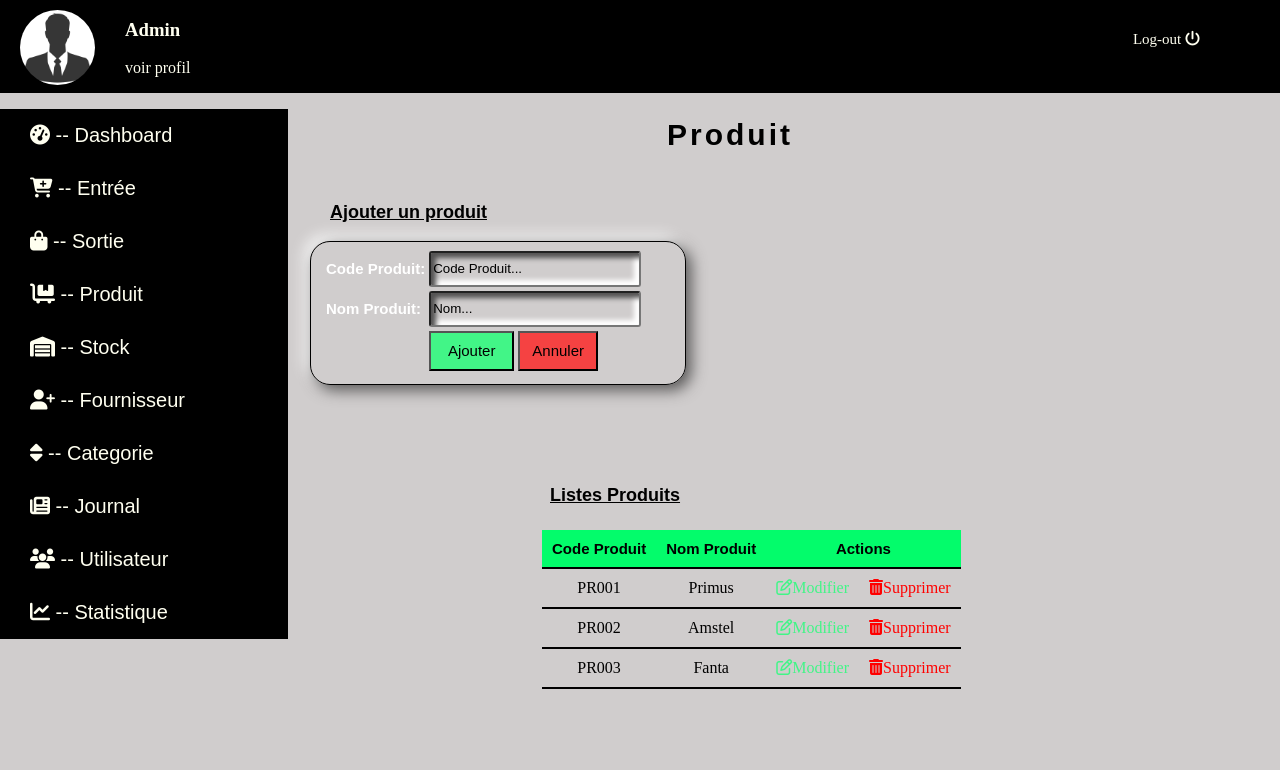
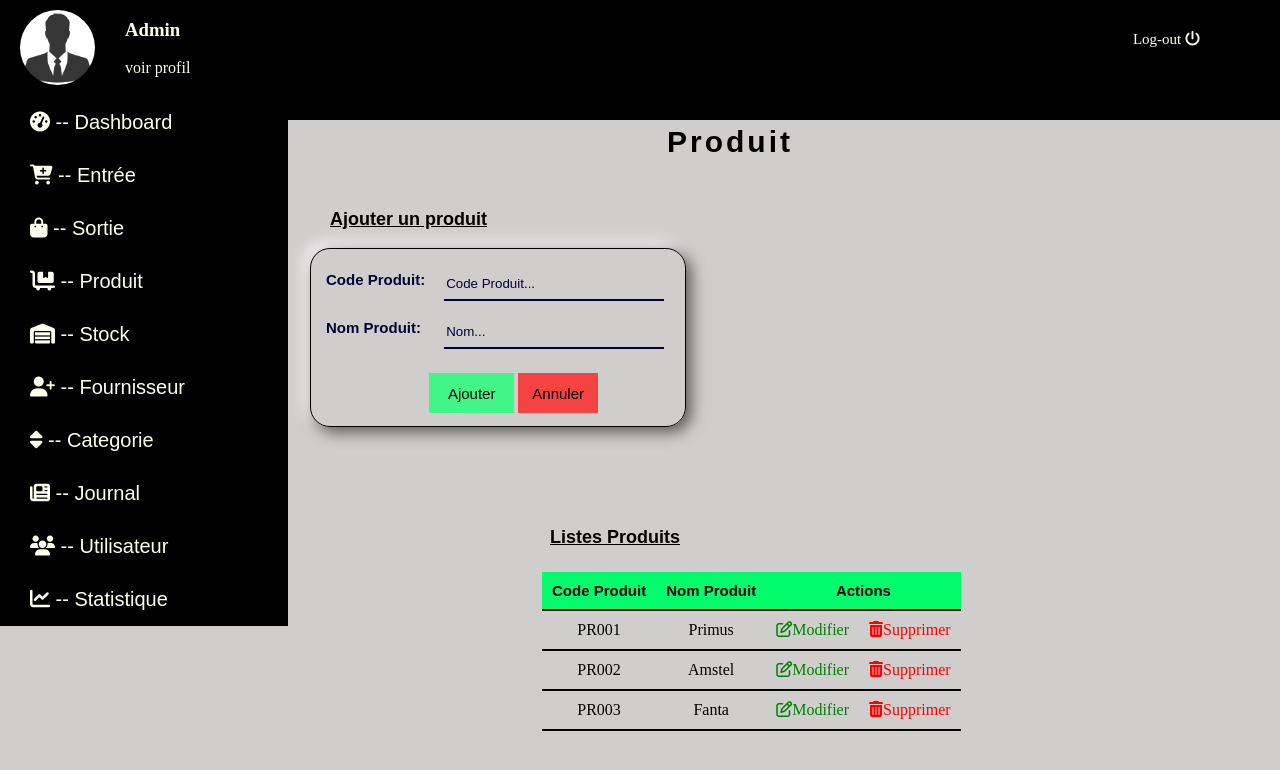
Before and after one commit to ahishakiyeyv/G-Stock, a PHP site: page /produit.php in a window 1280 px wide. Shown: the top 770 px of the page. Run offline with PHP 8.4, Linux system fonts and the light colour scheme; data comes from the database, SQL or seed files in the repository; some libraries are stand-ins or nearby versions.

Commit message:
style modified

```diff
--- a/css/styles.css
+++ b/css/styles.css
@@ -18,7 +18,7 @@ body{
 }
 .btn-upd{
     text-decoration: none;
-    color:#42f587;
+    color:green;
 }
 .btn-upd:hover{
     color:gray;
@@ -27,8 +27,9 @@ body{
 /*==============================Header & Menu========================*/
 header{
     background:black;
+    position:fixed;
     width:100%;
-    height:80%;
+    height:15%;
     display:flex;
     justify-content: space-between;
 }
@@ -79,7 +80,9 @@ header{
     justify-content: space-between;
 }
 .menu-link{
+    position:fixed;
     margin-left:-40px;
+    margin-top:80px;
 }
 .menu-link .ul .li{
     background:black;
@@ -104,6 +107,7 @@ header{
 }
 /*================================fin header et menu==================*/
 #section{
+    margin-top:100px;
     width:1000px;
     margin-right:50px;
 }
@@ -337,17 +353,20 @@ header{
     font-family: Arial, Helvetica, sans-serif;
     font-size: 15px;
     text-align: left;
-    color:#ffffff;
+    color:#020236;
 }
 .inpt-pro{
+    margin-left:15px;
+    margin-top:10px;
     height:30px;
     width:110%;
-    border-radius: 3px;
     outline:none;
     background:#d0cdcd ;
-    color:ivory;
-    box-shadow: inset 5px 5px 5px #535252,
-            inset -5px -5px 5px #ffffff;
+    color:#020236;
+    border-top: 0;
+    border-left: 0;
+    border-right: 0;
+    border-bottom:2px solid #020236;
 
 }
 #sub_pro{
@@ -356,6 +375,8 @@ header{
     background:#42f587;
     height:40px;
     width:85px;
+    border:none;
+    margin-top:20px;
 }
 #sub_pro:hover{
     background:ivory;
@@ -367,6 +388,8 @@ header{
     background:#f54242;
     height:40px;
     width:80px;
+    border:none;
+    margin-top:20px;
 }
 #res_pro:hover{
     background:ivory;
```
Also changed, not shown: other parts of css/styles.css (+63 -29 lines).
